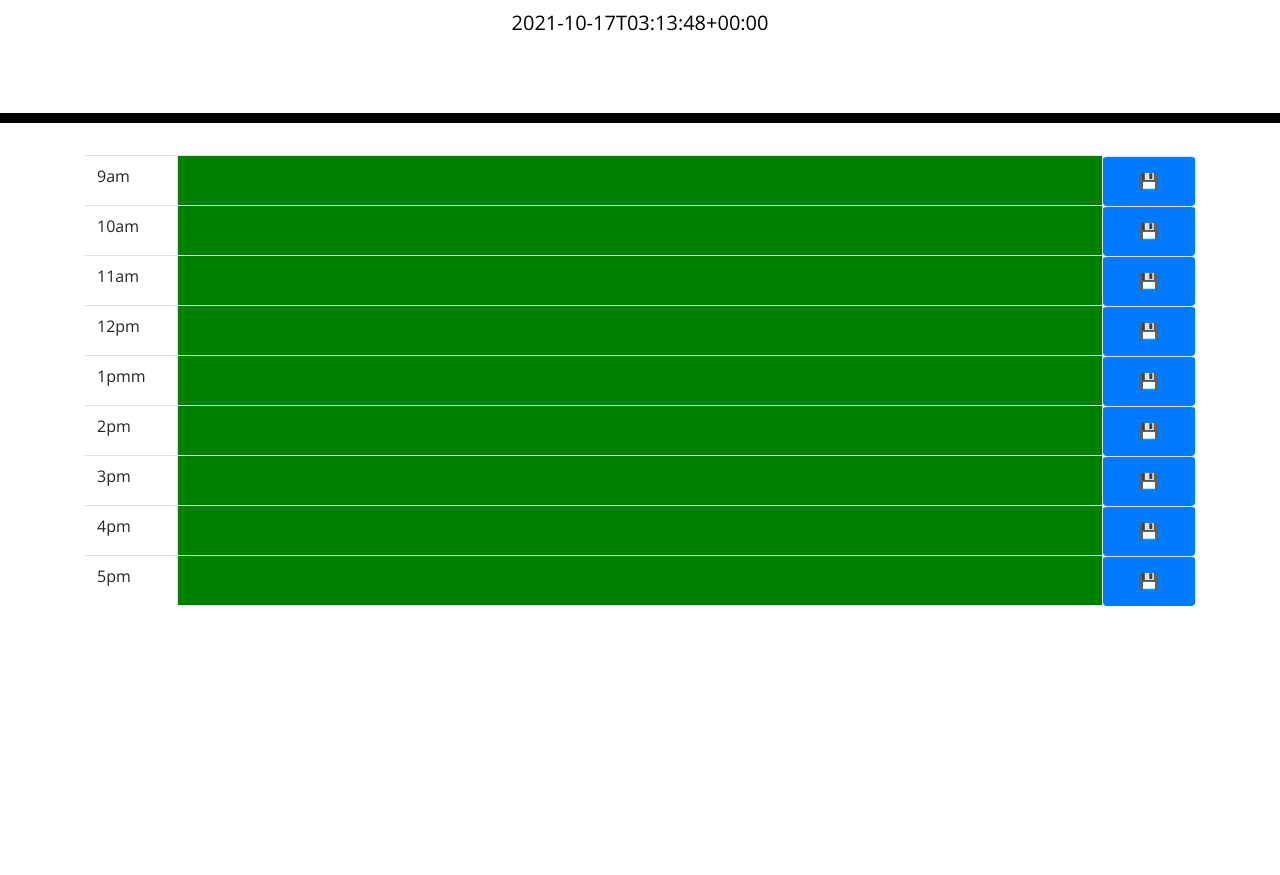
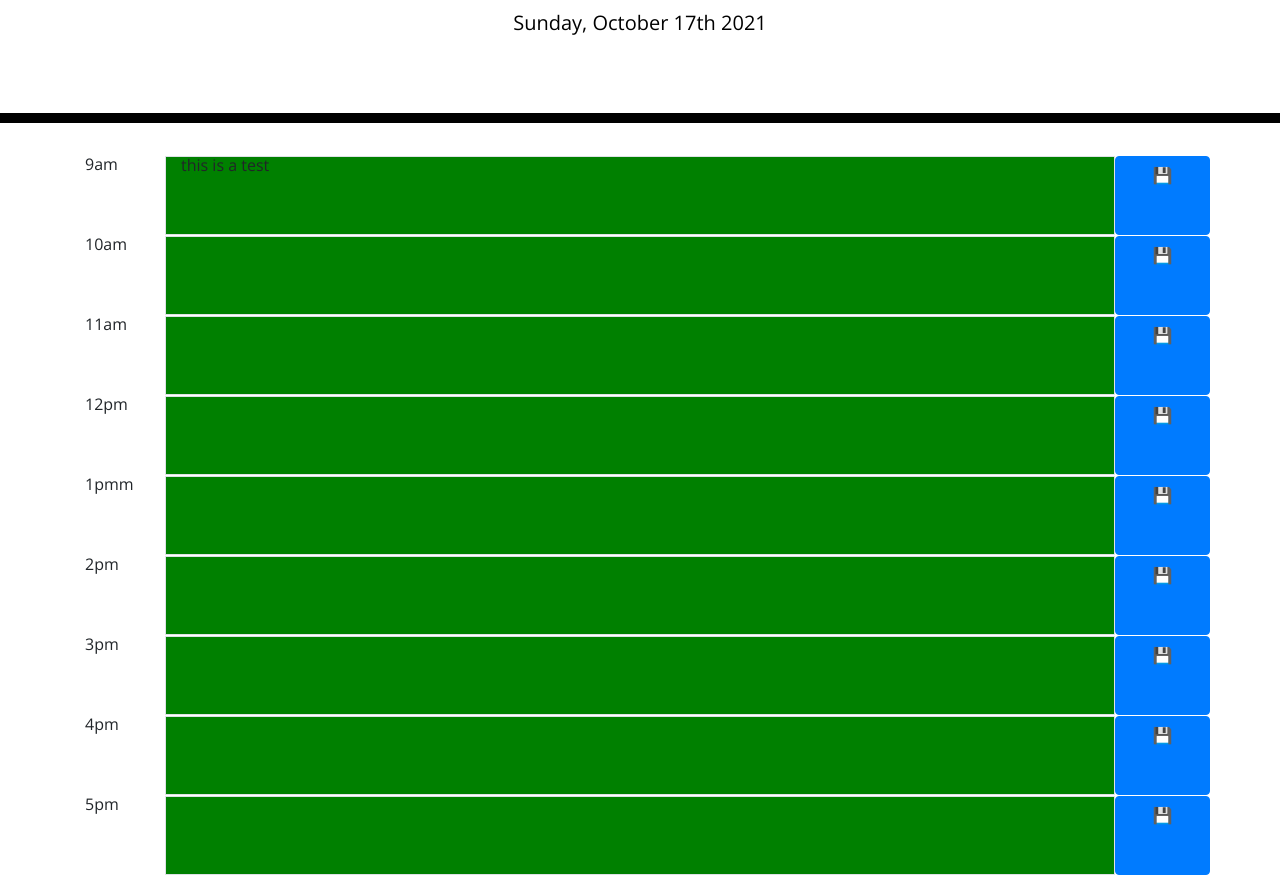
Before and after one commit to lholgate/day-scheduler, a plain HTML site: page index.html in a window 1280 px wide. Shown: the part 181-1056 px from the top of the page. Before the commit the page ends 803 px from the top, so only its background shows below. Drawn offline with nearby package versions, Linux system fonts and the light colour scheme.

Commit message:
added task change and save

```diff
--- a/assets/js/scripts.js
+++ b/assets/js/scripts.js
@@ -1,6 +1,9 @@
 
-$("#currentDay").html(moment().format());
+let savedTasks = [];
 
+$("#currentDay").html(moment().format("dddd, MMMM Do YYYY"));
+
+let colorBG = function(){
     $('.tasks').each(function() {
 
         currentHour = moment().format("HH");
@@ -15,3 +18,79 @@ $('.tasks').each(function() {
             $(this).css('background-color', 'green');
         }
     });
+}
+
+
+$(".row").on("click", "div", function() {
+    console.log($(this).attr("id"));
+
+    var textId = $(this).attr("id");
+    var text = $(this)
+      .text()
+      .trim();
+
+    var textInput = $("<textarea>")
+      .addClass("tasks col-10 border")
+      .attr("id",textId)
+      .val(text);
+
+    $(this).replaceWith(textInput);
+    textInput.trigger("focus");
+
+    colorBG();
+});
+
+
+$(".save").on("click", function() {
+
+    var textId = $(this).siblings(".tasks").attr("id");
+    var text = $(this).siblings(".tasks")
+    .val()
+    .trim();
+    console.log(text);
+
+    var taskP = $("<div>")
+    .attr("id",textId)
+    .addClass("tasks col-10 border")
+    .text(text);
+
+    $(this).siblings(".tasks").replaceWith(taskP);
+
+    saveTasks(textId);
+    colorBG();
+});
+
+let loadTasks = function(){
+
+    savedTasks = JSON.parse(localStorage.getItem("tasks"));
+    if (!savedTasks) {
+        savedTasks = [];
+        };
+
+    $.each(savedTasks, function(index, value) {
+
+        $(value[0]).text(value[1]);
+        });
+
+}
+
+let saveTasks = function(taskId) {
+
+    taskId = "#"+taskId;
+
+    tempArray = [taskId,$(taskId).text()];
+    $.each(savedTasks, function(index, value){
+
+        if (value[0] === taskId) {
+            console.log(value);
+            savedTasks.splice(index);
+        }
+    });
+
+    savedTasks.push(tempArray);
+    localStorage.setItem("tasks", JSON.stringify(savedTasks));
+
+}
+
+loadTasks();
+colorBG();
--- a/index.html
+++ b/index.html
@@ -29,55 +29,51 @@
       <p id="currentDay" class="lead"></p>
     </header>
     <div class="container">
-      <table class="table">
-        <tbody>
-          <tr>
-            <td class="col-1">9am</td>
-            <td id="09" class="tasks col-10 border"></td>
-            <td class="col btn btn-primary">💾</td>
-          </tr>
-          <tr>
-            <td class="col-1">10am</td>
-            <td id="10" class="tasks col-10 border"></td>
-            <td class="col btn btn-primary">💾</td>
-          </tr>
-          <tr>
-            <td class="col-1">11am</td>
-            <td id="11" class="tasks col-10 border"></td>
-            <td class="col btn btn-primary">💾</td>
-          </tr>
-          <tr>
-            <td class="col-1">12pm</td>
-            <td id="12" class="tasks col-10 border"></td>
-            <td class="col btn btn-primary">💾</td>
-          </tr>
-          <tr>
-            <td class="col-1">1pmm</td>
-            <td id="13" class="tasks col-10 border"></td>
-            <td class="col btn btn-primary">💾</td>
-          </tr>
-          <tr>
-            <td class="col-1">2pm</td>
-            <td id="14" class="tasks col-10 border"></td>
-            <td class="col btn btn-primary">💾</td>
-          </tr>
-          <tr>
-            <td class="col-1">3pm</td>
-            <td id="19" class="tasks col-10 border"></td>
-            <td class="col btn btn-primary">💾</td>
-          </tr>
-          <tr>
-            <td class="col-1">4pm</td>
-            <td id="20" class="tasks col-10 border"></td>
-            <td class="col btn btn-primary">💾</td>
-          </tr>
-          <tr>
-            <td class="col-1">5pm</td>
-            <td id="21" class="tasks col-10 border"></td>
-            <td class="col btn btn-primary">💾</td>
-          </tr>
-        </tbody>
-      </table><!-- Timeblocks go here -->
+          <div class="row">
+            <span class="col-1">9am</span>
+            <div id="09" class="tasks col-10 border">this is a test</div>
+            <span class="save col-1 btn btn-primary">💾</span>
+          </div>
+          <div class="row">
+            <span class="col-1">10am</span>
+            <div id="10" class="tasks col-10 border"></div>
+            <span class="save col btn btn-primary">💾</span>
+          </div>
+          <div class="row">
+            <span class="col-1">11am</span>
+            <div id="11" class="tasks col-10 border"></div>
+            <dspaniv class="save col btn btn-primary">💾</dspaniv>
+          </div>
+          <div class="row">
+            <span class="col-1">12pm</span>
+            <div id="12" class="tasks col-10 border"></div>
+            <span class="save col btn btn-primary">💾</span>
+          </div>
+          <div class="row">
+            <span class="col-1">1pmm</span>
+            <div id="13" class="tasks col-10 border"></div>
+            <span class="save col btn btn-primary">💾</span>
+          </div>
+          <div class="row">
+            <span class="col-1">2pm</span>
+            <div id="14" class="tasks col-10 border"></div>
+            <span class="save col btn btn-primary">💾</span>
+          </div>
+          <div class="row">
+            <span class="col-1">3pm</span>
+            <div id="19" class="tasks col-10 border"></div>
+            <span class="save col btn btn-primary">💾</span>
+          </div>
+          <div class="row">
+            <span class="col-1">4pm</span>
+            <div id="20" class="tasks col-10 border"></div>
+            <span class="save col btn btn-primary">💾</span>
+          </div>
+          <div class="row">
+            <span class="col-1">5pm</span>
+            <div id="21" class="tasks col-10 border"></div>
+            <span class="save col btn btn-primary">💾</span>
+          </div>
     </div>
 
     <script src="https://cdnjs.cloudflare.com/ajax/libs/jquery/3.4.1/jquery.min.js"></script>
```
Lines whose indentation alone changed are shown as unchanged.
